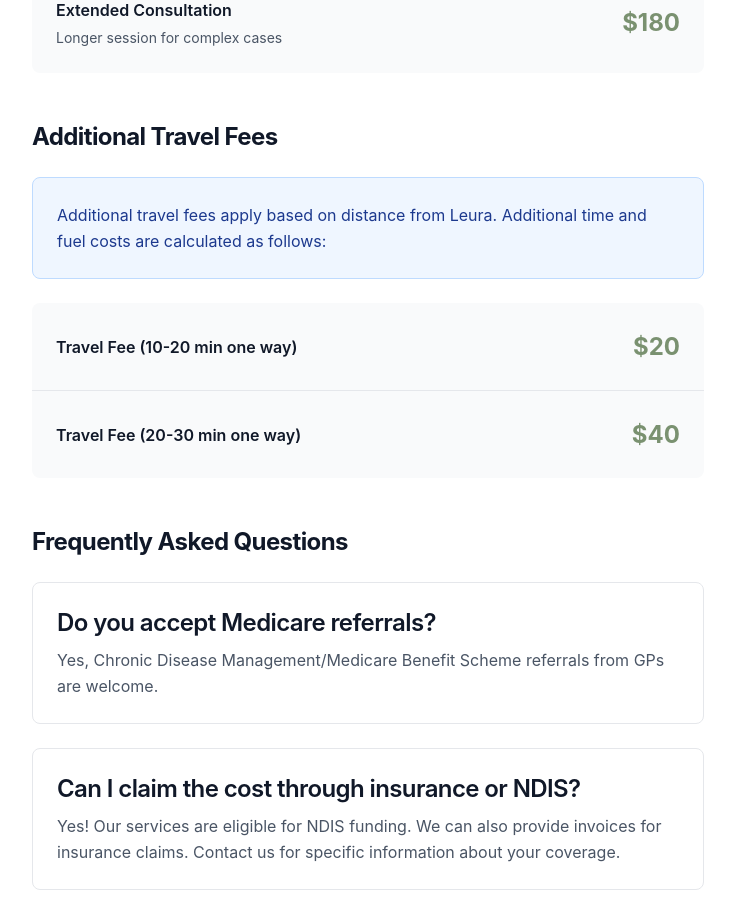
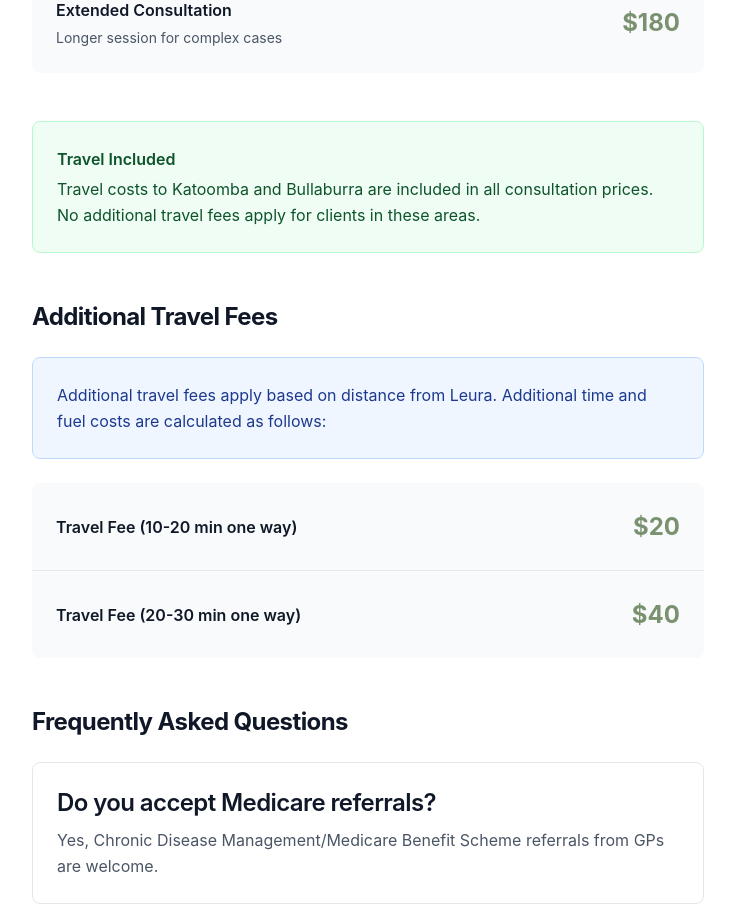
Before and after one commit to alexmantaut/leura-mobile-physio-web, a Next.js app: page /pricing in a window 1280 px wide. Shown: the part 940-1852 px from the top of the page, without its empty margins (272-1007 px from the left). Built offline with nearby package versions, Linux system fonts and the light colour scheme.

Commit message:
Added travel distance clarification

```diff
--- a/src/app/pricing/page.tsx
+++ b/src/app/pricing/page.tsx
@@ -50,6 +50,14 @@ export default function PricingPage() {
                   </div>
                 ))}
               </div>
+            </div>
+
+            {/* Travel Inclusion Notice */}
+            <div className="bg-green-50 border border-green-200 rounded-lg p-6 mb-12">
+              <p className="font-semibold text-green-900 mb-1">Travel Included</p>
+              <p className="text-green-900">
+                Travel costs to Katoomba and Bullaburra are included in all consultation prices. No additional travel fees apply for clients in these areas.
+              </p>
             </div>
 
             {/* Additional Travel Fees */}
```
